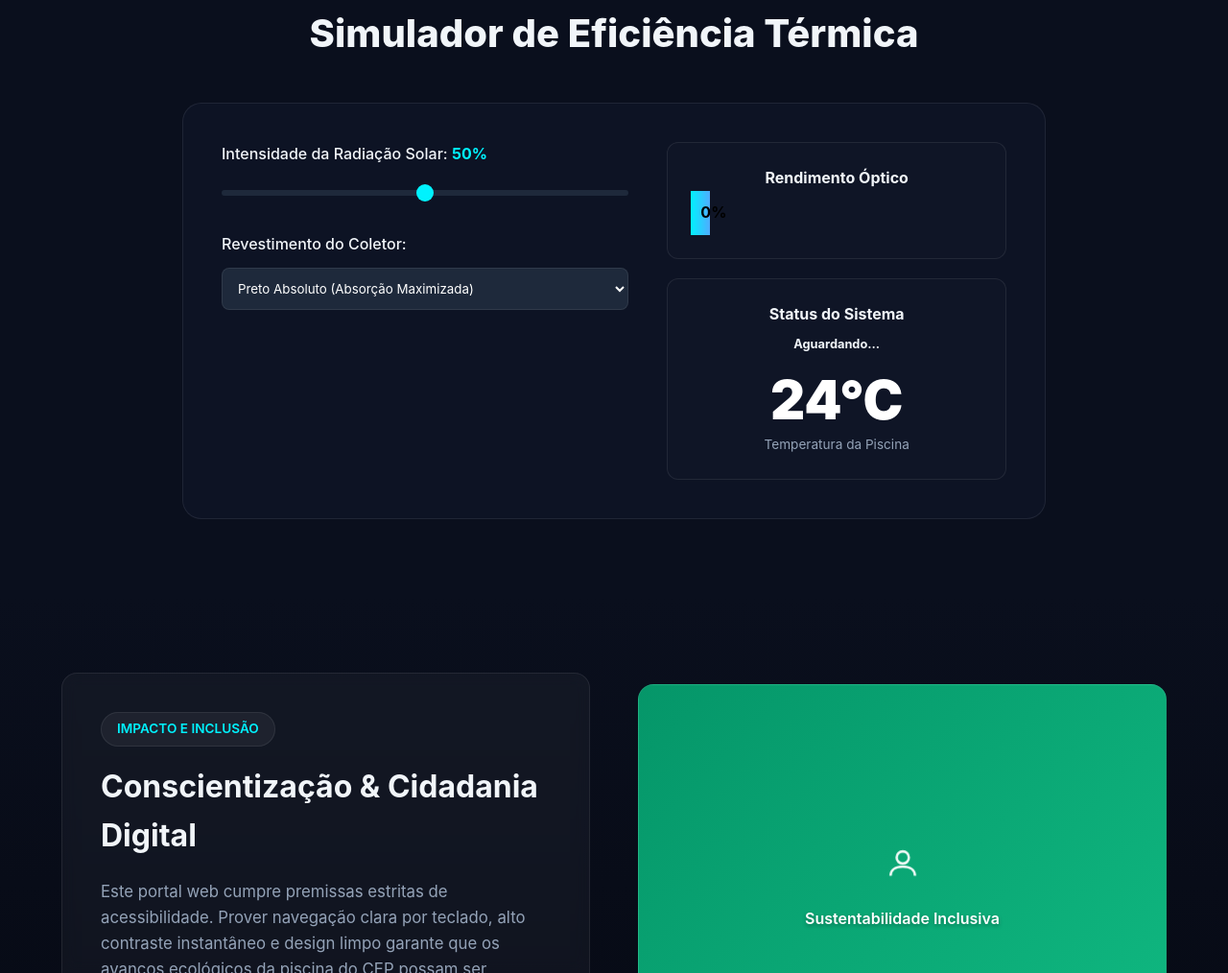
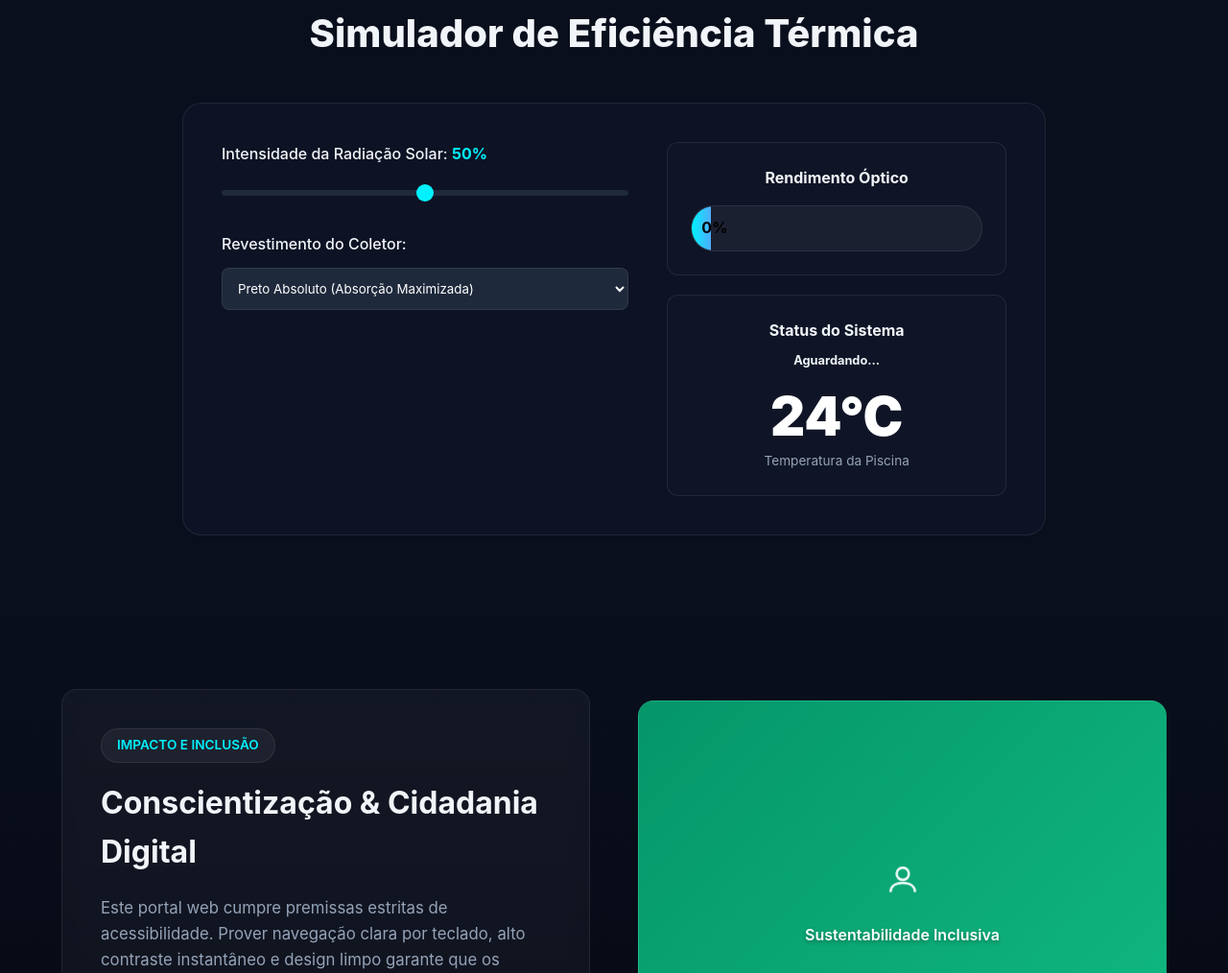
Before and after one commit to marinafreitaspereira-pixel/Projeto-Integrador, a plain HTML site: page index.html in a window 1280 px wide. Shown: the part 2410-3424 px from the top of the page at 96% size. Drawn offline with Linux system fonts and the light colour scheme; a script that the page names is missing.

Commit message:
Create index.html

```diff
--- a/index.html
+++ b/index.html
@@ -124,10 +124,13 @@
                         </div>
                     </div>
                     <div class="sim-display">
-                        <div class="metric-box">
-                            <h4>Rendimento Óptico</h4>
-                            <div id="progress-bar" class="premium-progress-bar">0%</div>
-                        </div>
+                       <div class="metric-box">
+    <h4>Rendimento Óptico</h4>
+    <div class="radial-progress-container">
+        <div id="progress-bar" class="premium-progress-bar">0%</div>
+    </div>
+</div>
+
                         <div class="metric-box">
                             <h4>Status do Sistema</h4>
                             <div id="system-status" class="status-badge">Aguardando...</div>
```
